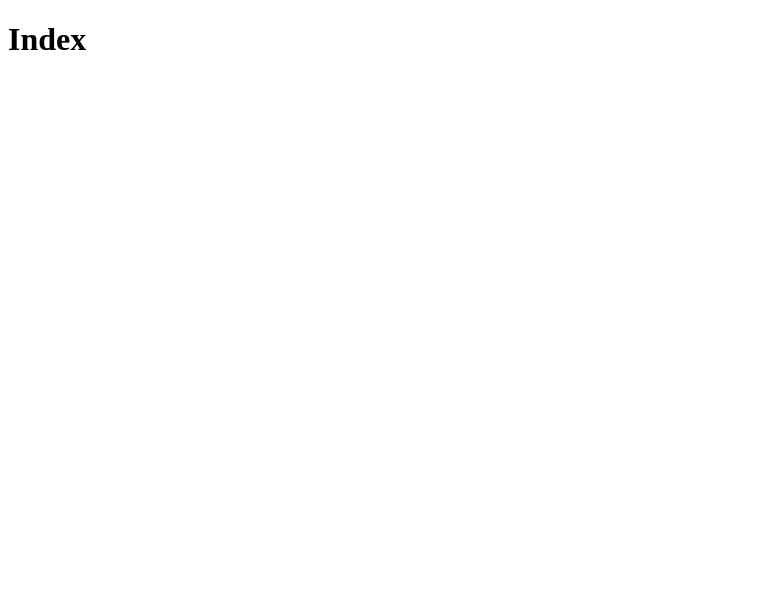
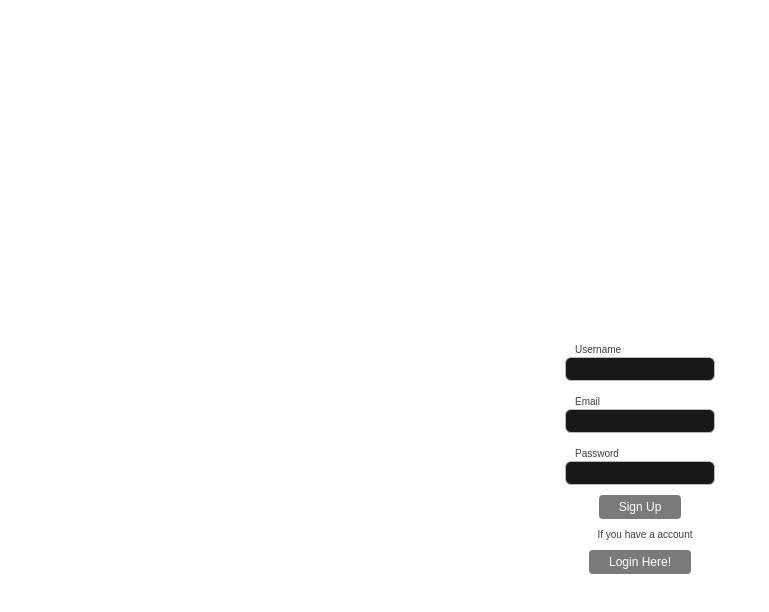
Before and after one commit to TecDSX/proyecto-final-tecnicatura-client, a Next.js app: page / in a window 1280 px wide. Shown: the top 612 px of the page, without its empty margins (0-769 px from the left). Built offline with nearby package versions, Linux system fonts and the light colour scheme.

Commit message:
refactor structure login/register

```diff
--- /dev/null
+++ b/src/components/AccountForm/AccountForm.scss
@@ -0,0 +1,3 @@
+.hide {
+  visibility: hidden;
+}
--- /dev/null
+++ b/src/components/AccountForm/index.tsx
@@ -0,0 +1,18 @@
+import React, { useContext, Fragment } from 'react';
+import './AccountForm.scss';
+import { LoginForm } from '../LoginForm';
+import { RegisterForm } from '../RegisterForm';
+import { FormProvider } from '../../contexts/FormContext';
+export const AccountForm = () => {
+  let loginState: boolean = false;
+  return (
+    <Fragment>
+      <FormProvider values={{ username: '', password: '' }}>
+        <LoginForm className={!loginState ? 'hide' : ''} />
+      </FormProvider>
+      <FormProvider values={{ username: '', password: '', email: '' }}>
+        <RegisterForm className={loginState ? 'hide' : ''} />
+      </FormProvider>
+    </Fragment>
+  );
+}
--- a/src/components/LoginForm/LoginForm.scss
+++ b/src/components/LoginForm/LoginForm.scss
@@ -17,7 +17,7 @@
   }
   .register-label {
     font-size: 10px;
-    color: rgb(63, 63, 63);
+    color: rgb(20, 20, 20);
     margin-left: 10px;
     font-family: Arial, Helvetica, sans-serif;
     text-align: center;
--- a/src/components/LoginForm/index.tsx
+++ b/src/components/LoginForm/index.tsx
@@ -3,14 +3,16 @@ import './LoginForm.scss';
 import { TextField } from '../Textfield';
 import { FormContext } from '../../contexts/FormContext';
 import { Button } from '../../components/Button';
-export const LoginForm = () => {
+export const LoginForm = (props: {
+  className?: string;
+}) => {
   const {
     // @ts-ignore
     values: { username, password },
     onChange,
   } = useContext(FormContext);
   return (
-    <div className="login-box">
+    <div className={`${props.className} login-box`}>
       <h2 className="login-box__title">WeCollab</h2>
       <TextField
         name="username"
--- a/src/components/RegisterForm/RegisterForm.scss
+++ b/src/components/RegisterForm/RegisterForm.scss
@@ -1,6 +1,6 @@
 .register-box {
   position: relative;
-  top: 30%;
+  top: 20%;
   width: 200px;
   height: max-content;
   padding-bottom: 10px;
--- a/src/components/RegisterForm/index.tsx
+++ b/src/components/RegisterForm/index.tsx
@@ -3,18 +3,19 @@ import './RegisterForm.scss';
 import { FormContext } from '../../contexts/FormContext';
 import { TextField } from '../Textfield';
 import { Button } from '../Button';
-export const RegisterForm = () => {
+export const RegisterForm = (props: {
+  className?: string;
+}) => {
   const {
     // @ts-ignore
     values: { username, password, email },
     onChange,
   } = useContext(FormContext);
   return (
-    <div className="register-box">
+    <div className={`${props.className} register-box`}>
       <h2 className="register-box__title">WeCollab</h2>
       <TextField
         name="username"
-        error="This field is required"
         type="text"
         label="Username"
         value={username}
@@ -34,7 +35,7 @@ export const RegisterForm = () => {
         value={password}
         onChange={onChange}
       />
-      <Button type="submit" label="Sign Up" onClick={() => {}} />
+      <Button type="submit" label="Sign Up" onClick={() => { }} />
       <p className="login-label">If you have a account</p>
       <Button
         type="submit"
--- a/src/pages/index.tsx
+++ b/src/pages/index.tsx
@@ -1,5 +1,10 @@
 import React from 'react';
+import '../styles/theme.scss';
+import { AccountForm } from '../components/AccountForm';
 
-const IndexPage = () => <h1>Index</h1>;
+const IndexPage = () =>
+  <div className="background-page">
+    <AccountForm />
+  </div>
 IndexPage.displayName = 'Index Page';
 export default IndexPage;
```
Also changed, not shown: src/pages/login.tsx (deleted, +0 -15 lines), src/pages/register.tsx (deleted, +0 -16 lines).
